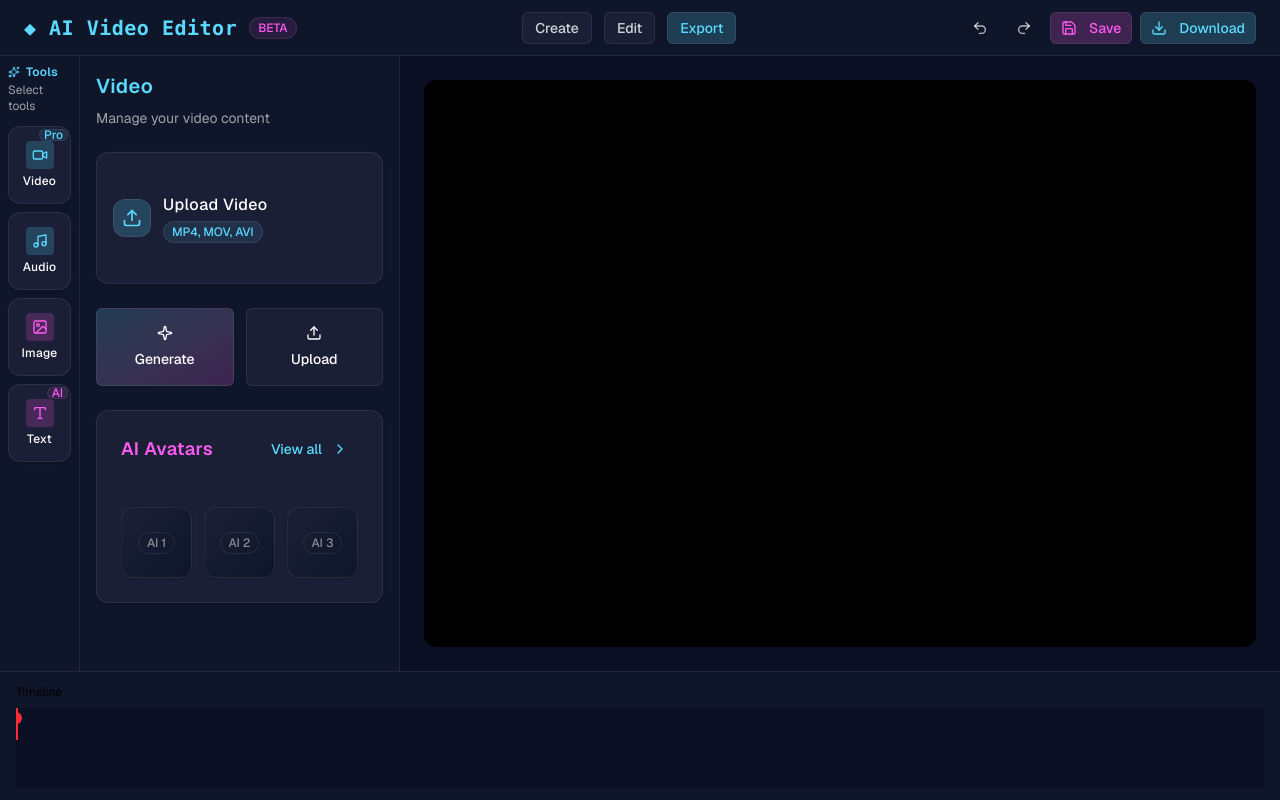
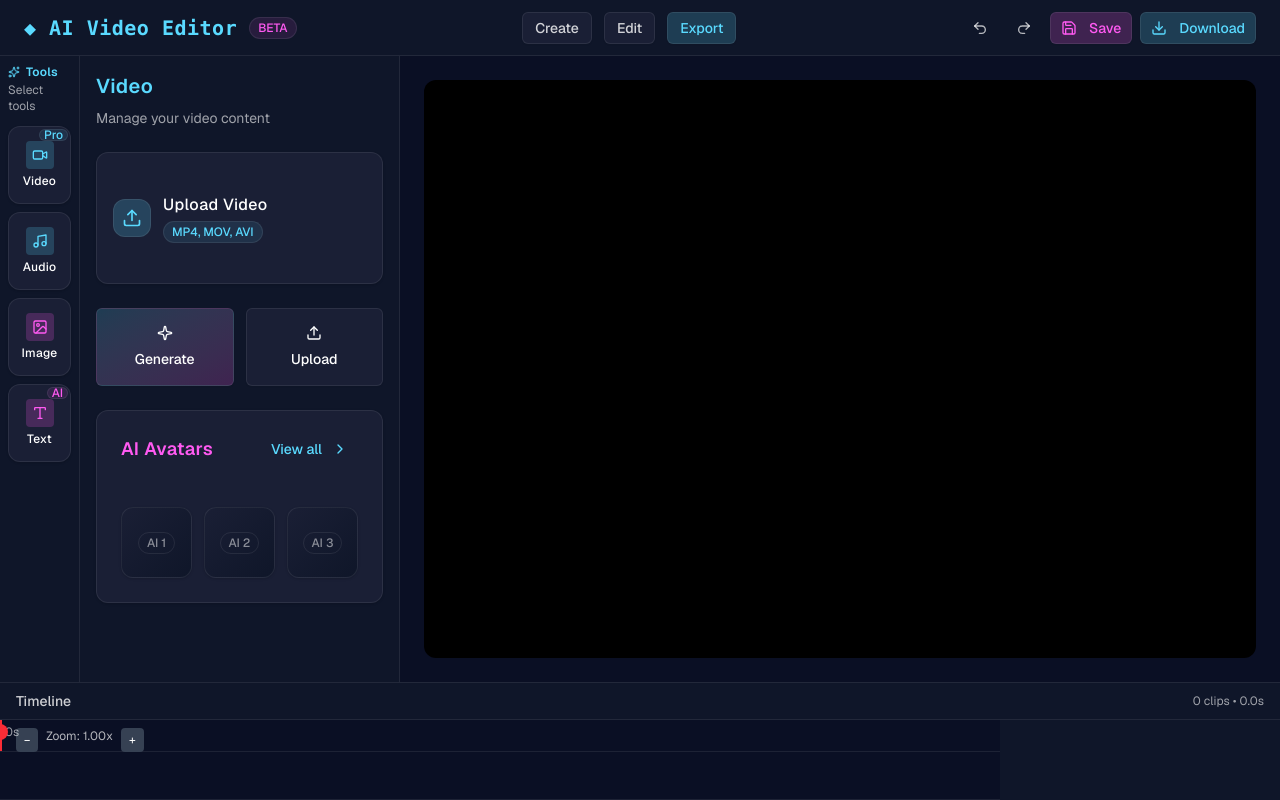
Before and after one commit to Taxilpatel132/Clipper-Studio, a Next.js app in the folder Front-end/: page / in a window 1280 px wide. Built offline with nearby package versions, Linux system fonts and the light colour scheme.

Commit message:
ui-update-2.1

```diff
--- a/Front-end/src/components/Timeline.tsx
+++ b/Front-end/src/components/Timeline.tsx
@@ -1,67 +1,115 @@
 "use client";
 
-import { useRef } from "react";
+import { useRef, useCallback } from "react";
 import { cn } from "@/lib/utils";
 import { useEditorStore } from "@/editor/store/editor.store";
 
-const TIMELINE_SCALE = 100; // px per second
+const BASE_PX_PER_SECOND = 100;
+
+const SNAP_THRESHOLD = 10; // pixels for snapping
 
 export default function Timeline() {
-  // ───────────────────────────────── refs
+  // Refs
   const timelineRef = useRef<HTMLDivElement | null>(null);
   const isScrubbingRef = useRef(false);
-
   const trimTypeRef = useRef<"start" | "end" | null>(null);
   const trimClipIdRef = useRef<string | null>(null);
   const trimStartXRef = useRef<number>(0);
   const initialTrimStartRef = useRef<number>(0);
   const initialTrimEndRef = useRef<number>(0);
   const dragStartXRef = useRef<number>(0);
-const dragHoverIndexRef = useRef<number | null>(null);
+  const dragStartTimeRef = useRef<number>(0);
+
+  // Store selectors
+  const {
+    mode,
+    setMode,
+    clips,
+    activeClipId,
+    selectClip,
+    currentTime,
+    duration,
+    setCurrentTime,
+    draggingClipId,
+    setDraggingClip,
+    dragOffset,
+    setDragOffset,
+    dropIndicatorPosition,
+    setDropIndicator,
+    setTrimStart,
+    setTrimEnd,
+    applyTrim,
+    repositionClip,
+    reorderClips,
+    zoom,
+  } = useEditorStore();
+
+   const pxPerSecond = BASE_PX_PER_SECOND * zoom;
+  const TIMELINE_SCALE = pxPerSecond;
+  // Helper functions
+ const getTimeFromX = useCallback(
+  (clientX: number) => {
+    if (!timelineRef.current) return 0;
+
+    const rect = timelineRef.current.getBoundingClientRect();
+    const scrollLeft = timelineRef.current.scrollLeft;
+
+    const x = clientX - rect.left + scrollLeft;
+
+    return Math.max(0, x / pxPerSecond);
+  },
+  [pxPerSecond]
+);
 
 
-  // ───────────────────────────────── store (SAFE selectors)
-  const mode = useEditorStore((s) => s.mode);
-  const setMode = useEditorStore((s) => s.setMode);
-  const clips = useEditorStore((s) => s.clips);
-  const activeClipId = useEditorStore((s) => s.activeClipId);
-  const selectClip = useEditorStore((s) => s.selectClip);
-  const setTrimStart = useEditorStore((s) => s.setTrimStart);
-  const setTrimEnd = useEditorStore((s) => s.setTrimEnd);
-  const applyTrim = useEditorStore((s) => s.applyTrim);
-  const currentTime = useEditorStore((s) => s.currentTime);
-  const duration = useEditorStore((s) => s.duration);
-  const setCurrentTime = useEditorStore((s) => s.setCurrentTime);
-  const draggingClipId = useEditorStore((s) => s.draggingClipId);
-  const setDraggingClip = useEditorStore((s) => s.setDraggingClip);
-  const reorderClips = useEditorStore((s) => s.reorderClips);
-
-
-  // ───────────────────────────────── helpers
-  const seekFromMouse = (clientX: number) => {
-    if (!timelineRef.current || duration === 0) return;
-
-    const rect = timelineRef.current.getBoundingClientRect();
-    const x = clientX - rect.left;
-    const time = x / TIMELINE_SCALE;
-
-    const clamped = clampTimeToSoftTrim(
-  Math.max(0, Math.min(time, duration))
+  const clampTimeToSoftTrim = useCallback(
+    (time: number) => {
+      const clip = clips.find(
+        (c) => time >= c.startTime && time <= c.startTime + c.duration
       );
 
-setCurrentTime(clamped);
+      if (!clip) return time;
 
-  };
+      const playStart = clip.startTime + clip.trimStart;
+      const playEnd = clip.startTime + clip.duration - clip.trimEnd;
 
-  const attachPlayheadWindowListeners = () => {
+      return Math.max(playStart, Math.min(playEnd, time));
+    },
+    [clips]
+  );
+
+  const findSnapPosition = useCallback(
+    (targetTime: number, excludeClipId?: string) => {
+      const threshold = SNAP_THRESHOLD / TIMELINE_SCALE;
+      const snapPoints = [0]; // Always snap to start
+
+      // Add clip boundaries as snap points
+      clips.forEach((clip) => {
+        if (clip.id !== excludeClipId) {
+          snapPoints.push(clip.startTime);
+          snapPoints.push(clip.startTime + clip.duration);
+        }
+      });
+
+      // Find closest snap point
+      const closest = snapPoints.reduce(
+        (prev, curr) =>
+          Math.abs(curr - targetTime) < Math.abs(prev - targetTime)
+            ? curr
+            : prev
+      );
+
+      return Math.abs(closest - targetTime) <= threshold ? closest : targetTime;
+    },
+    [clips]
+  );
+
+  // Playhead dragging
+  const handlePlayheadDrag = useCallback(() => {
     const onMove = (e: MouseEvent) => {
-    if (!timelineRef.current) return;
-
-    const rect = timelineRef.current.getBoundingClientRect();
-    const x = e.clientX - rect.left;
-    const time = x / TIMELINE_SCALE;
-
-    setCurrentTime(Math.max(0, Math.min(time, duration)));
+      const time = getTimeFromX(e.clientX);
+      const clampedTime = clampTimeToSoftTrim(Math.min(time, duration));
+      setCurrentTime(clampedTime);
     };
 
     const onUp = () => {
@@ -72,44 +120,21 @@ setCurrentTime(clamped);
 
     window.addEventListener("mousemove", onMove);
     window.addEventListener("mouseup", onUp);
-};
+  }, [duration, getTimeFromX, clampTimeToSoftTrim, setCurrentTime]);
 
-  // 🔒 Clamp time inside soft-trim window
-const clampTimeToSoftTrim = (time: number) => {
-  const clip = clips.find(
-    (c) =>
-      time >= c.startTime &&
-      time <= c.startTime + c.duration
-  );
-
-  if (!clip) return time;
-
-  const playStart = clip.startTime + clip.trimStart;
-  const playEnd =
-    clip.startTime + clip.duration - clip.trimEnd;
-
-  if (time < playStart) return playStart;
-  if (time > playEnd) return playEnd;
-
-  return time;
-};
-
-  // ───────────────────────────────── window drag (TRIM)
-  const attachTrimWindowListeners = () => {
+  // Trim dragging
+  const handleTrimDrag = useCallback(() => {
     const onMove = (e: MouseEvent) => {
       if (!trimClipIdRef.current) return;
 
-      const deltaSeconds =
-        (e.clientX - trimStartXRef.current) / TIMELINE_SCALE;
+      const deltaSeconds = (e.clientX - trimStartXRef.current) / TIMELINE_SCALE;
 
       if (trimTypeRef.current === "start") {
         setTrimStart(
           trimClipIdRef.current,
           initialTrimStartRef.current + deltaSeconds
         );
-      }
-
-      if (trimTypeRef.current === "end") {
+      } else if (trimTypeRef.current === "end") {
         setTrimEnd(
           trimClipIdRef.current,
           initialTrimEndRef.current - deltaSeconds
@@ -121,51 +146,47 @@ const clampTimeToSoftTrim = (time: number) => {
       trimTypeRef.current = null;
       trimClipIdRef.current = null;
       setMode("idle");
-
       window.removeEventListener("mousemove", onMove);
       window.removeEventListener("mouseup", onUp);
     };
 
     window.addEventListener("mousemove", onMove);
     window.addEventListener("mouseup", onUp);
+  }, [setTrimStart, setTrimEnd, setMode]);
+
+  // Clip dragging with repositioning
+  const handleClipDrag = useCallback(
+    (clipId: string, startX: number) => {
+      const clip = clips.find((c) => c.id === clipId);
+      if (!clip) return;
+
+      dragStartXRef.current = startX;
+      dragStartTimeRef.current = clip.startTime;
+
+      const onMove = (e: MouseEvent) => {
+        const deltaX = e.clientX - dragStartXRef.current;
+        const deltaTime = deltaX / TIMELINE_SCALE;
+        const newTime = Math.max(0, dragStartTimeRef.current + deltaTime);
+        const snappedTime = findSnapPosition(newTime, clipId);
+
+        setDragOffset(deltaX);
+        setDropIndicator(snappedTime);
       };
-  const attachClipDragWindowListeners = () => {
-  const onMove = (e: MouseEvent) => {
-    if (!timelineRef.current || !draggingClipId) return;
 
-    const rect = timelineRef.current.getBoundingClientRect();
-    const x = e.clientX - rect.left;
-    const time = x / TIMELINE_SCALE;
+      const onUp = (e: MouseEvent) => {
+      const finalDeltaX = e.clientX - dragStartXRef.current;
+const finalDeltaTime = finalDeltaX / TIMELINE_SCALE;
 
-    const ordered = [...clips].sort(
-      (a, b) => a.startTime - b.startTime
+const finalStartTime = Math.max(
+  0,
+  dragStartTimeRef.current + finalDeltaTime
 );
 
-    const index = ordered.findIndex(
-      (c) => time < c.startTime + c.duration / 2
-    );
+repositionClip(clipId, finalStartTime);
 
-    dragHoverIndexRef.current =
-      index === -1 ? ordered.length - 1 : index;
-  };
 
-  const onUp = () => {
-    if (draggingClipId && dragHoverIndexRef.current !== null) {
-      const ordered = [...clips].sort(
-        (a, b) => a.startTime - b.startTime
-      );
-
-      const from = ordered.findIndex(
-        (c) => c.id === draggingClipId
-      );
-      const to = dragHoverIndexRef.current;
-
-      if (from !== to) {
-        reorderClips(from, to);
-      }
-    }
-
-    dragHoverIndexRef.current = null;
+        setDragOffset(0);
+        setDropIndicator(null);
         setDraggingClip(null);
         setMode("idle");
 
@@ -175,197 +196,223 @@ const clampTimeToSoftTrim = (time: number) => {
 
       window.addEventListener("mousemove", onMove);
       window.addEventListener("mouseup", onUp);
+    },
+    [
+      clips,
+      findSnapPosition,
+      setDragOffset,
+      setDropIndicator,
+      repositionClip,
+      setDraggingClip,
+      setMode,
+      dropIndicatorPosition,
+    ]
+  );
+
+  // Event handlers
+  const handleTimelineClick = (e: React.MouseEvent) => {
+    if (isScrubbingRef.current || mode !== "idle") return;
+    const time = getTimeFromX(e.clientX);
+    setCurrentTime(Math.min(time, duration));
   };
 
+  const handleClipMouseDown = (e: React.MouseEvent, clipId: string) => {
+    if (mode !== "idle") return;
+    if ((e.target as HTMLElement).closest(".trim-handle")) return;
 
-  // ───────────────────────────────── timeline mouse
-  const handleTimelineClick = (e: React.MouseEvent<HTMLDivElement>) => {
-    if (isScrubbingRef.current || mode === "trimming") return;
-    seekFromMouse(e.clientX);
+    e.stopPropagation();
+    setMode("dragging");
+    setDraggingClip(clipId);
+    selectClip(clipId);
+    handleClipDrag(clipId, e.clientX);
   };
 
-  // ───────────────────────────────── render
+  const handleTrimMouseDown = (
+    e: React.MouseEvent,
+    clipId: string,
+    type: "start" | "end",
+    clip: any
+  ) => {
+    e.stopPropagation();
+    setMode("trimming");
+    selectClip(clipId);
+
+    trimTypeRef.current = type;
+    trimClipIdRef.current = clipId;
+    trimStartXRef.current = e.clientX;
+    initialTrimStartRef.current = clip.trimStart;
+    initialTrimEndRef.current = clip.trimEnd;
+
+    handleTrimDrag();
+  };
+
+  // Render helpers
+  const renderTimelineRuler = () => {
     const safeTime = clampTimeToSoftTrim(currentTime);
     const playheadLeft = safeTime * TIMELINE_SCALE;
 
-
     return (
-    <div className="w-full bg-[#0f1629] border-t border-white/10 px-4 py-3">
-      <div className="text-xs text-muted-foreground mb-2">
-        Timeline
-      </div>
-
-     <div className="overflow-x-auto">
       <div
-    ref={timelineRef}
-    className="relative min-w-full"
-    style={{ width: Math.max(duration * TIMELINE_SCALE, 800) }}
+        className="relative h-8 bg-[#0a0f24] border-b border-white/10"
+        onClick={handleTimelineClick}
       >
 
-        {/* ───── RULER (ONLY SEEK + PLAYHEAD) */}
-<div
-  className="relative h-8 bg-[#0a0f24]"
-  onMouseDown={(e) => {
-    seekFromMouse(e.clientX);
-  }}
->
+        {/* Ruler marks */}
         {Array.from({ length: Math.ceil(duration) + 1 }).map((_, i) => (
           <div
             key={i}
-      className="absolute top-0 h-full border-l border-white/5"
+            className="absolute top-0 h-full border-l border-white/20"
             style={{ left: i * TIMELINE_SCALE }}
-    />
+          >
+            <span className="absolute top-1 left-1 text-xs text-white/60">
+              {i}s
+            </span>
+          </div>
         ))}
 
-  {/* PLAYHEAD HANDLE */}
+        {/* Drop indicator */}
+        {dropIndicatorPosition !== null && (
           <div
+            className="absolute top-0 h-full w-0.5 bg-yellow-400 z-30"
+            style={{ left: dropIndicatorPosition * TIMELINE_SCALE }}
+          />
+        )}
+        <div className="flex gap-2 px-4 py-2">
+  <button
+    onClick={() => useEditorStore.getState().setZoom(zoom - 0.25)}
+    className="px-2 py-1 bg-gray-700 text-white text-xs rounded"
+  >
+    −
+  </button>
+
+  <span className="text-xs text-white/70">
+    Zoom: {zoom.toFixed(2)}x
+  </span>
+
+  <button
+    onClick={() => useEditorStore.getState().setZoom(zoom + 0.25)}
+    className="px-2 py-1 bg-gray-700 text-white text-xs rounded"
+  >
+    +
+  </button>
+</div>
+
+
+        {/* Playhead */}
+        <div
+          className="absolute top-0 h-full w-0.5 bg-red-500 z-40"
+          style={{ left: playheadLeft }}
+        />
+        <div
+          className="absolute top-1 h-4 w-4 -translate-x-1/2 rounded-full bg-red-500 cursor-ew-resize z-50 hover:scale-110 transition-transform"
+          style={{ left: playheadLeft }}
           onMouseDown={(e) => {
             e.stopPropagation();
             isScrubbingRef.current = true;
-      attachPlayheadWindowListeners();
+            handlePlayheadDrag();
           }}
-    className="absolute top-1 h-3 w-3 -translate-x-1/2 rounded-full bg-red-500 cursor-ew-resize z-50"
-    style={{ left: playheadLeft }}
-  />
-
-  {/* PLAYHEAD LINE */}
-  <div
-    className="absolute top-0 h-full w-[2px] bg-red-500 pointer-events-none"
-    style={{ left: playheadLeft }}
         />
       </div>
+    );
+  };
 
-
-          {/* ───── clips */}
-          <div className="relative h-12 bg-[#0a0f24]"></div>
-          {clips.map((clip) => {
+  const renderClip = (clip: any) => {
     const fullWidth = clip.duration * TIMELINE_SCALE;
     const left = clip.startTime * TIMELINE_SCALE;
-
     const trimStartWidth = clip.trimStart * TIMELINE_SCALE;
     const trimEndWidth = clip.trimEnd * TIMELINE_SCALE;
-
     const isActive = clip.id === activeClipId;
+    const isDragging = draggingClipId === clip.id;
 
     return (
       <div
         key={clip.id}
-               onMouseDown={(e) => {
-  console.log("🟦 CLIP MOUSE DOWN", clip.id);
-
-  if (mode !== "idle") {
-    console.log("⛔ BLOCKED: mode =", mode);
-    return;
-  }
-
-  if ((e.target as HTMLElement).closest(".trim-handle")) {
-    console.log("⛔ BLOCKED: trim handle");
-    return;
-  }
-
-  e.stopPropagation();
-  console.log("✅ START CLIP DRAG", clip.id);
-
-  setMode("dragging");
-  setDraggingClip(clip.id);
-  attachClipDragWindowListeners();
+        className={cn(
+          "absolute top-0 h-12 rounded border overflow-hidden select-none cursor-move transition-all",
+          isActive
+            ? "ring-2 ring-blue-400 border-blue-400"
+            : "border-white/20 hover:border-white/40",
+          isDragging && "opacity-70 z-50 scale-105 shadow-xl"
+        )}
+        style={{
+          left: isDragging ? left + dragOffset : left,
+          width: fullWidth,
+          transform: isDragging ? "rotate(-2deg)" : "none",
         }}
-
-
+        onMouseDown={(e) => handleClipMouseDown(e, clip.id)}
         onClick={(e) => {
           e.stopPropagation();
-
           if (mode === "trimming" && activeClipId) {
             applyTrim(activeClipId);
           }
-
           selectClip(clip.id);
         }}
-                className={cn(
-                  "absolute top-10 h-8 rounded-md overflow-hidden select-none",
-                  isActive
-                    ? "ring-2 ring-blue-300"
-                    : "hover:ring-1 ring-white/20",
-                    draggingClipId === clip.id && "opacity-60 z-40"
-                )}
-                style={{ left, width: fullWidth }}
       >
-                {/* trimmed left */}
+        {/* Trimmed sections */}
         <div
-                  className="absolute left-0 top-0 h-full bg-black/40"
+          className="absolute left-0 top-0 h-full bg-black/50 border-r border-white/20"
           style={{ width: trimStartWidth }}
         />
+        <div
+          className="absolute right-0 top-0 h-full bg-black/50 border-l border-white/20"
+          style={{ width: trimEndWidth }}
+        />
 
-                {/* active */}
+        {/* Active section */}
         <div
-                  className="absolute top-0 h-full bg-blue-500"
+          className="absolute top-0 h-full bg-gradient-to-r from-blue-600 to-blue-500"
           style={{
             left: trimStartWidth,
             width: fullWidth - trimStartWidth - trimEndWidth,
           }}
         />
 
-                {/* trimmed right */}
+        {/* Trim handles */}
         <div
-                  className="absolute right-0 top-0 h-full bg-black/40"
-                  style={{ width: trimEndWidth }}
+          className="trim-handle absolute left-0 top-0 h-full w-3 cursor-ew-resize bg-yellow-500/20 hover:bg-yellow-500/40 z-20"
+          onMouseDown={(e) => handleTrimMouseDown(e, clip.id, "start", clip)}
+        />
+        <div
+          className="trim-handle absolute right-0 top-0 h-full w-3 cursor-ew-resize bg-yellow-500/20 hover:bg-yellow-500/40 z-20"
+          onMouseDown={(e) => handleTrimMouseDown(e, clip.id, "end", clip)}
         />
 
-                {/* LEFT HANDLE */}
-                <div
-                  className="trim-handle absolute left-0 top-0 h-full w-2 cursor-ew-resize z-20"
-
-                  onMouseDown={(e) => {
-                    e.stopPropagation();
-                    setMode("trimming");
-
-                    trimTypeRef.current = "start";
-                    trimClipIdRef.current = clip.id;
-                    trimStartXRef.current = e.clientX;
-                    initialTrimStartRef.current = clip.trimStart;
-                    initialTrimEndRef.current = clip.trimEnd;
-
-                    attachTrimWindowListeners();
-                  }}
-                />
-
-                {/* RIGHT HANDLE */}
-                <div
-                 className="trim-handle absolute right-0 top-0 h-full w-2 cursor-ew-resize z-20"
-
-                  onMouseDown={(e) => {
-                    e.stopPropagation();
-                    setMode("trimming");
-
-                    trimTypeRef.current = "end";
-                    trimClipIdRef.current = clip.id;
-                    trimStartXRef.current = e.clientX;
-                    initialTrimStartRef.current = clip.trimStart;
-                    initialTrimEndRef.current = clip.trimEnd;
-
-                    attachTrimWindowListeners();
-                  }}
-                />
-
-                <span className="absolute inset-0 flex items-center px-2 text-xs text-white pointer-events-none">
+        {/* Clip label */}
+        <div className="absolute inset-0 flex items-center px-3 text-xs text-white font-medium truncate pointer-events-none">
           {clip.name}
-                </span>
+        </div>
       </div>
     );
-          })}
+  };
+
+  const timelineWidth = Math.max(duration * TIMELINE_SCALE + 200, 1000);
+
+  return (
+    <div className="w-full bg-[#0f1629] border-t border-white/10">
+      <div className="px-4 py-2 border-b border-white/10">
+        <div className="flex items-center justify-between">
+          <span className="text-sm text-white/80 font-medium">Timeline</span>
+          <div className="text-xs text-white/60">
+            {clips.length} clip{clips.length !== 1 ? "s" : ""} •{" "}
+            {duration.toFixed(1)}s
           </div>
-
-
-
-
-
-
-
-
-
-
         </div>
       </div>
 
+      <div className="overflow-x-auto overflow-y-hidden">
+        <div
+          ref={timelineRef}
+          className="relative"
+          style={{ width: timelineWidth, height: 80 }}
+        >
+          {renderTimelineRuler()}
+
+          {/* Clips container */}
+          <div className="relative h-12 bg-[#0a0f24] border-b border-white/10">
+            {clips.map(renderClip)}
+          </div>
+        </div>
+      </div>
+    </div>
   );
 }
--- a/Front-end/src/editor/store/editor.store.ts
+++ b/Front-end/src/editor/store/editor.store.ts
@@ -28,6 +28,10 @@ interface EditorState {
   // New upload state
   pendingVideoSrc: string | null;
 
+  // Enhanced drag state
+  dragOffset: number;
+  dropIndicatorPosition: number | null;
+
   setProject: (id: string, name: string) => void;
 
   play: () => void;
@@ -57,6 +61,10 @@ applyTrim: (clipId: string) => void;
 setDraggingClip: (id: string | null) => void;
 reorderClips: (fromIndex: number, toIndex: number) => void;
 
+  // Enhanced drag methods
+  setDragOffset: (offset: number) => void;
+  setDropIndicator: (position: number | null) => void;
+  repositionClip: (clipId: string, newStartTime: number) => void;
 }
 
 export const useEditorStore = create<EditorState>((set, get) => ({
@@ -74,6 +82,10 @@ export const useEditorStore = create<EditorState>((set, get) => ({
   activeClipId: null,
   zoom: 1,
   pendingVideoSrc: null,
+
+  // Enhanced drag state
+  dragOffset: 0,
+  dropIndicatorPosition: null,
 
   setProject: (id, name) =>
     set({ projectId: id, projectName: name }),
@@ -195,32 +207,38 @@ setTrimEnd: (clipId, value) =>
 
   setDraggingClip: (id) => set({ draggingClipId: id }),
 
+  setDragOffset: (offset) => set({ dragOffset: offset }),
+
+  setDropIndicator: (position) => set({ dropIndicatorPosition: position }),
+
+repositionClip: (clipId, newStartTime) =>
+  set((state) => ({
+    clips: state.clips.map((clip) =>
+      clip.id === clipId
+        ? { ...clip, startTime: newStartTime }
+        : clip
+    ),
+  })),
+
   reorderClips: (from, to) =>
     set((state) => {
-    const clips = [...state.clips].sort(
-      (a, b) => a.startTime - b.startTime
-    );
+      const sortedClips = [...state.clips].sort((a, b) => a.startTime - b.startTime);
+      const [movedClip] = sortedClips.splice(from, 1);
+      sortedClips.splice(to, 0, movedClip);
 
-    const [moved] = clips.splice(from, 1);
-    clips.splice(to, 0, moved);
-
-    // 🔥 Recalculate startTime sequentially
+      // Recalculate positions sequentially
       let currentTime = 0;
-    const updated = clips.map((clip) => {
-      const newClip = {
-        ...clip,
-        startTime: currentTime,
-      };
+      const reorderedClips = sortedClips.map((clip) => {
+        const newClip = { ...clip, startTime: currentTime };
         currentTime += clip.duration;
         return newClip;
       });
 
       return {
-      clips: updated,
-      activeClipId: moved.id,
+        clips: reorderedClips,
+        activeClipId: movedClip.id,
+        duration: currentTime
       };
     }),
 
-
-
 }));
--- /dev/null
+++ b/Front-end/src/editor/timeline/timelineSegments.ts
@@ -0,0 +1,65 @@
+import { TimelineClip } from "@/editor/store/editor.store";
+
+export type TimelineSegment =
+  | {
+      type: "clip";
+      start: number;
+      end: number;
+      clip: TimelineClip;
+    }
+  | {
+      type: "gap";
+      start: number;
+      end: number;
+    };
+
+export function buildTimelineWithGaps(
+  clips: TimelineClip[]
+): TimelineSegment[] {
+  if (clips.length === 0) return [];
+
+  const sorted = [...clips].sort(
+    (a, b) => a.startTime - b.startTime
+  );
+
+  const segments: TimelineSegment[] = [];
+  let cursor = 0;
+
+  for (const clip of sorted) {
+    const clipStart = clip.startTime + clip.trimStart;
+    const clipEnd =
+      clip.startTime + clip.duration - clip.trimEnd;
+
+    // 👉 GAP before clip
+    if (clipStart > cursor) {
+      segments.push({
+        type: "gap",
+        start: cursor,
+        end: clipStart,
+      });
+    }
+
+    // 👉 CLIP segment
+    segments.push({
+      type: "clip",
+      start: clipStart,
+      end: clipEnd,
+      clip,
+    });
+
+    cursor = clipEnd;
+  }
+
+  return segments;
+}
+
+export function getActiveSegment(
+  segments: TimelineSegment[],
+  time: number
+): TimelineSegment | null {
+  return (
+    segments.find(
+      (s) => time >= s.start && time < s.end
+    ) ?? null
+  );
+}
```
Also changed, not shown: Front-end/src/components/VideoPreview.tsx (line endings or trailing spaces). Lines whose indentation alone changed are shown as unchanged.
